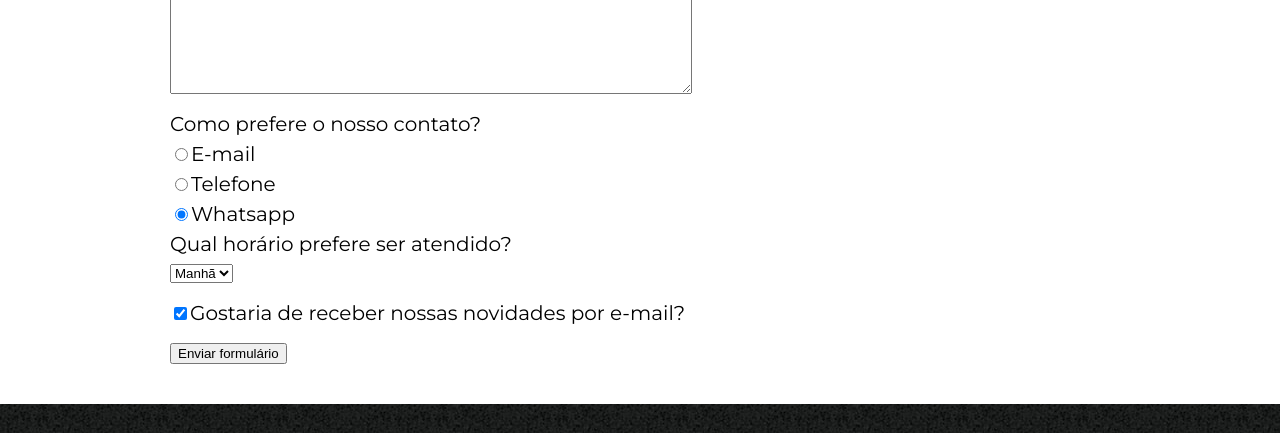
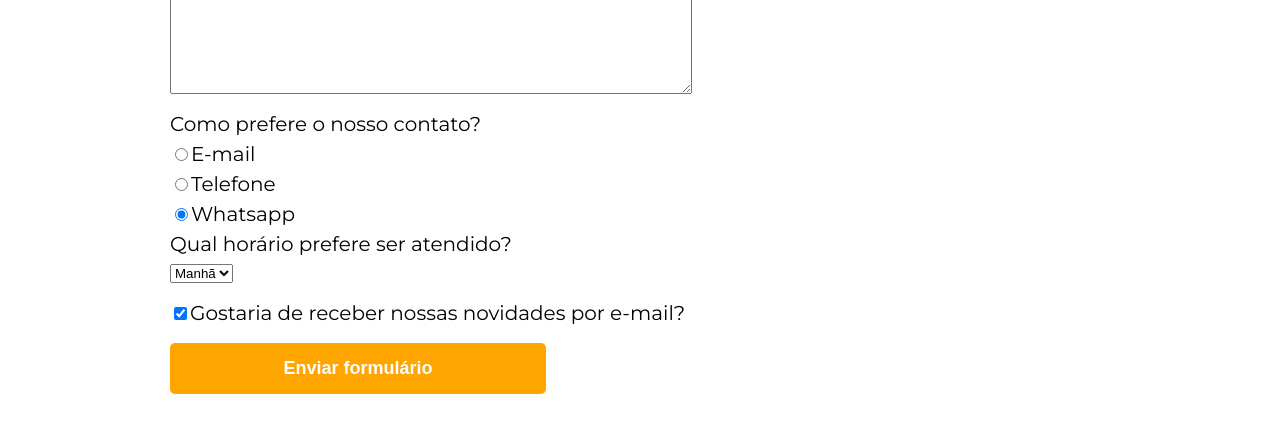
Before and after one commit to RebecaAssis/HTML5-e-CSS3-primeira-pagina-web, a plain HTML site: page contact.html in a window 1280 px wide. Shown: the part 668-1101 px from the top of the page. Drawn offline with Linux system fonts and the light colour scheme.

Commit message:
Estilizei o botão de envio do formulário e incluí propriedades de transição e transformação.

```diff
--- a/contact.html
+++ b/contact.html
@@ -61,7 +61,7 @@
 
             <label class="checkbox"><input type="checkbox" checked>Gostaria de receber nossas novidades por e-mail?</label>
 
-            <input type="submit" value="Enviar formulário">
+            <input type="submit" value="Enviar formulário" class="sent">
         </form>
     </main>
 
--- a/css/style.css
+++ b/css/style.css
@@ -125,3 +125,21 @@ form label, form legend {
 .checkbox {
     margin: 20px 0;
 }
+
+.sent {
+    width: 40%;
+    padding: 15px 0;
+    background: orange;
+    color: white;
+    font-weight: bold;
+    font-size: 18px;
+    border: none;
+    border-radius: 5px;
+    transition: 1s all;
+    cursor: pointer;
+}
+
+.sent:hover {
+    background: darkorange;
+    transform: scale(1.2);
+}
```
